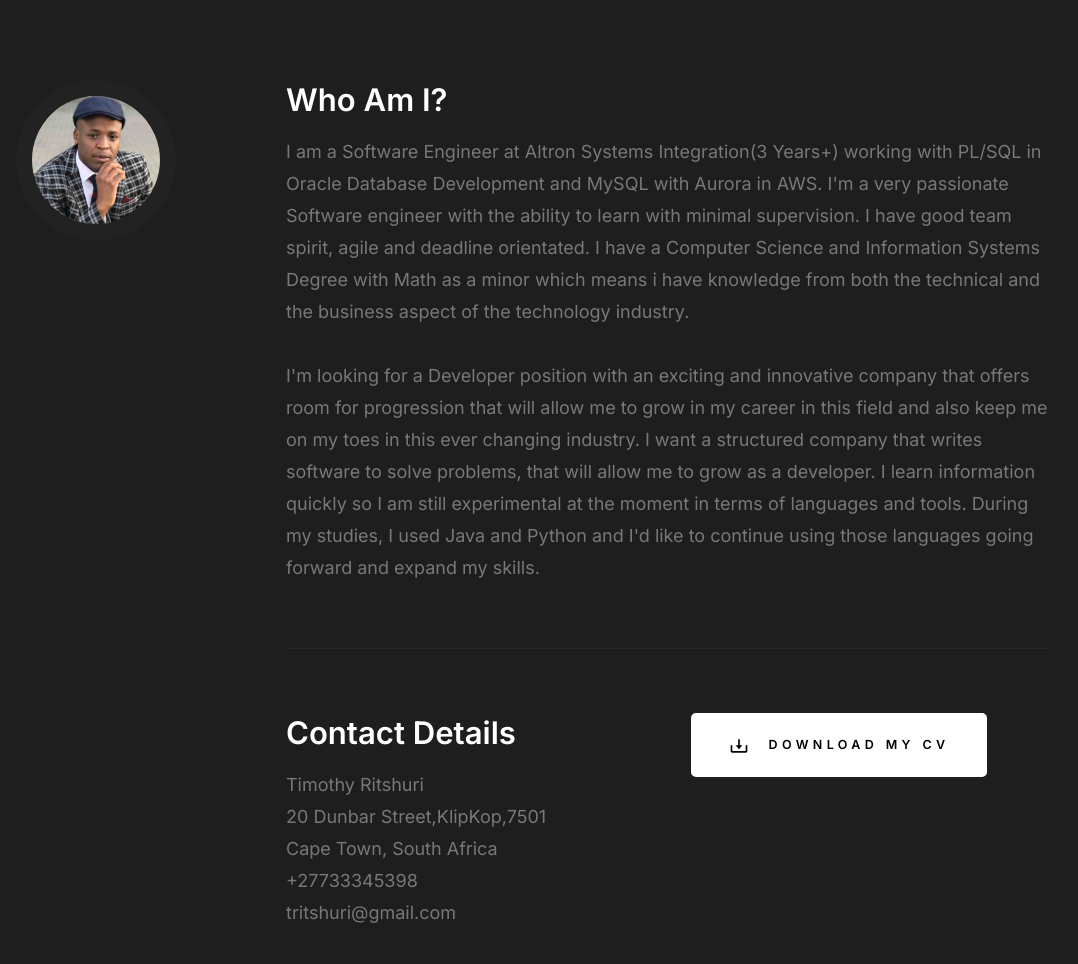
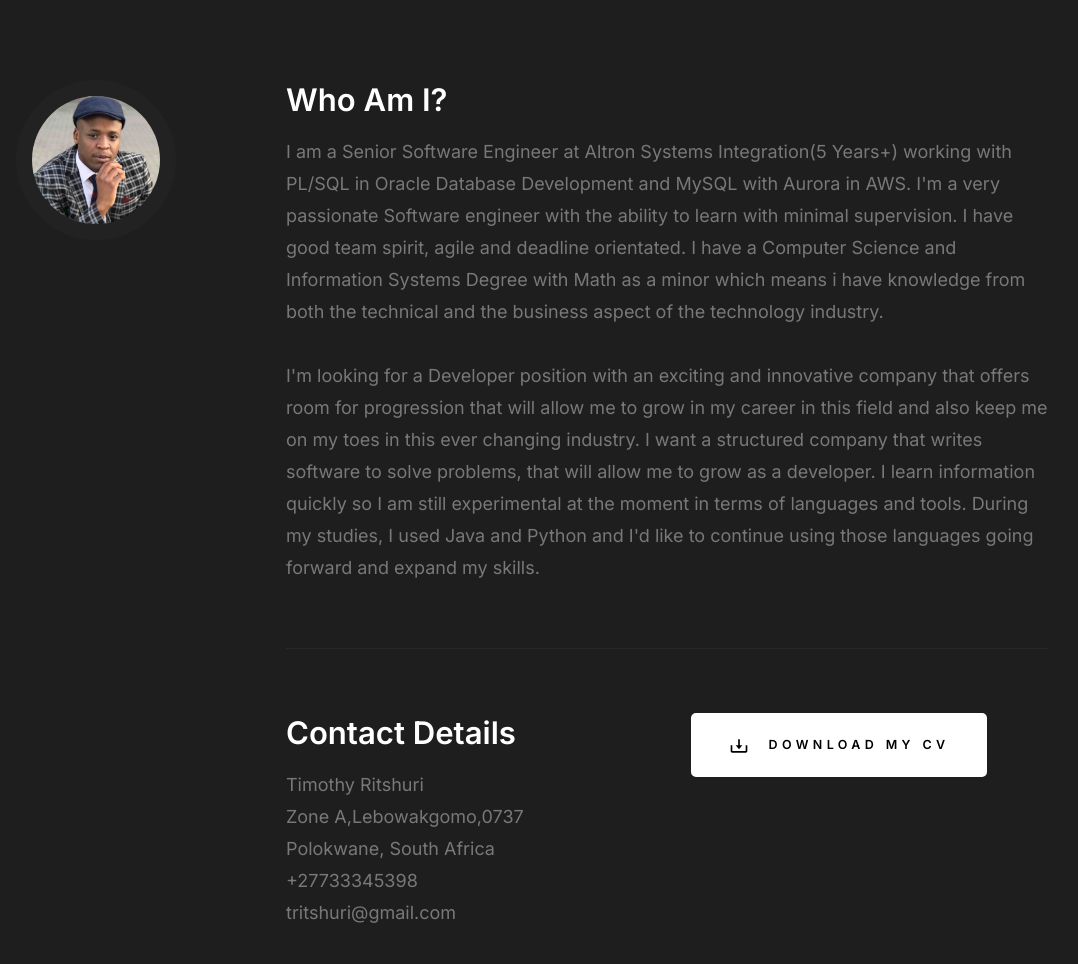
Before and after one commit to tritshuri/tritshuri, a plain HTML site: page index.html in a window 1280 px wide. Shown: the part 960-1924 px from the top of the page, without its empty margins (108-1186 px from the left). Drawn offline with Linux system fonts and the light colour scheme.

Commit message:
Update index.html
Updated the addy and title

```diff
--- a/index.html
+++ b/index.html
@@ -116,7 +116,7 @@ home<!DOCTYPE html>
             <div class="column large-9 tab-12 s-about__content">
                 <h3>Who Am I?</h3>
                 <p>
-                I am a Software Engineer at Altron Systems Integration(3 Years+) working with PL/SQL in Oracle Database Development and MySQL with Aurora in AWS.
+                I am a Senior Software Engineer at Altron Systems Integration(5 Years+) working with PL/SQL in Oracle Database Development and MySQL with Aurora in AWS.
                 I'm a very passionate Software engineer with the ability to learn with minimal supervision. I have good team spirit, agile and deadline orientated.
                 I have a Computer Science and Information Systems Degree with Math as a minor which means i have knowledge from both the technical and the business aspect of the technology industry.
                 <br><br>
@@ -134,8 +134,8 @@ home<!DOCTYPE html>
 
                         <p>
                         Timothy Ritshuri<br>
-                        20 Dunbar Street,KlipKop,7501<br>
-                        Cape Town, South Africa <br>
+                        Zone A,Lebowakgomo,0737<br>
+                        Polokwane, South Africa <br>
                         <a href="tel:+27733345398">+27733345398</a> <br>
                         <a href="mailto:tritshuri@gmail.com">tritshuri@gmail.com</a>
                         </p>
```
